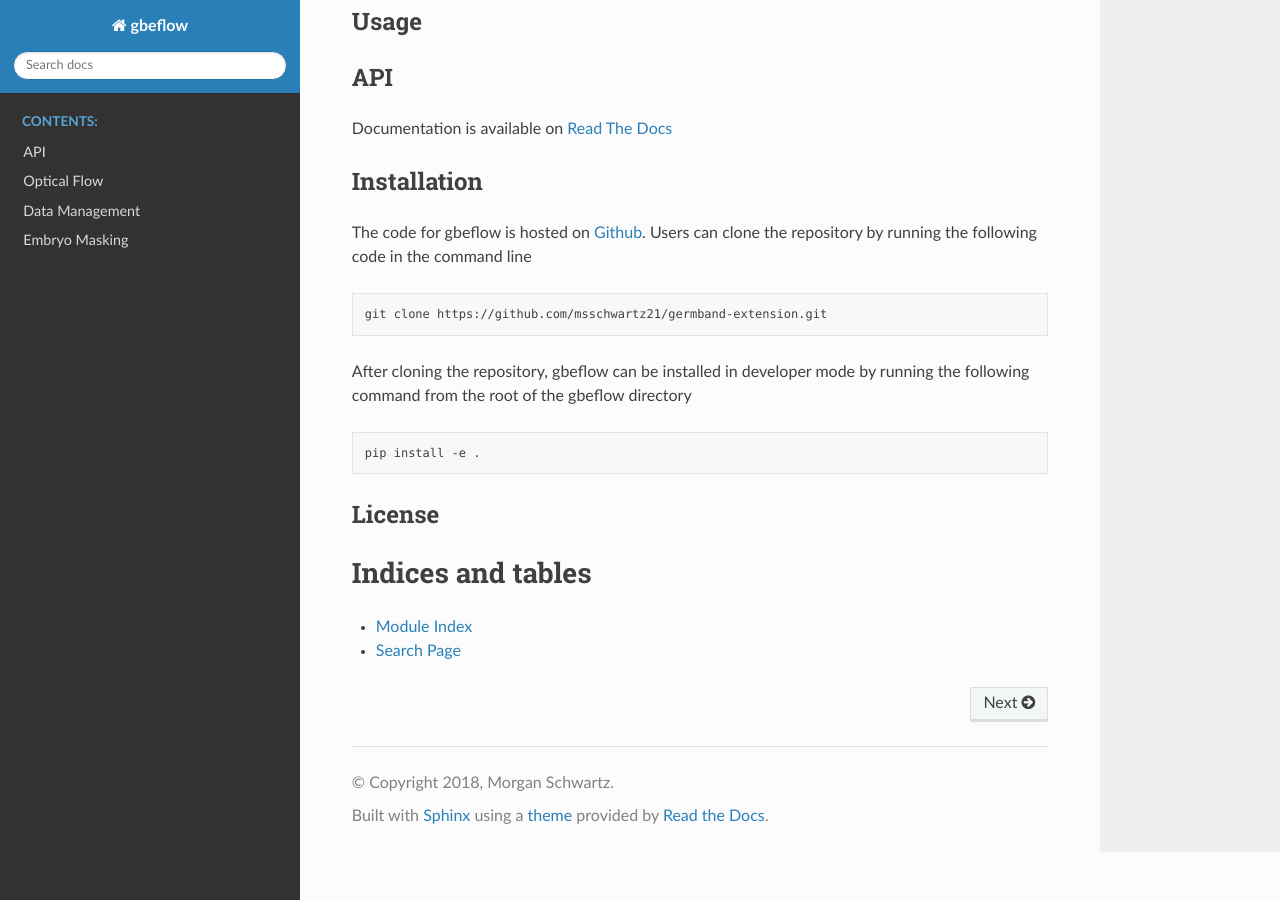
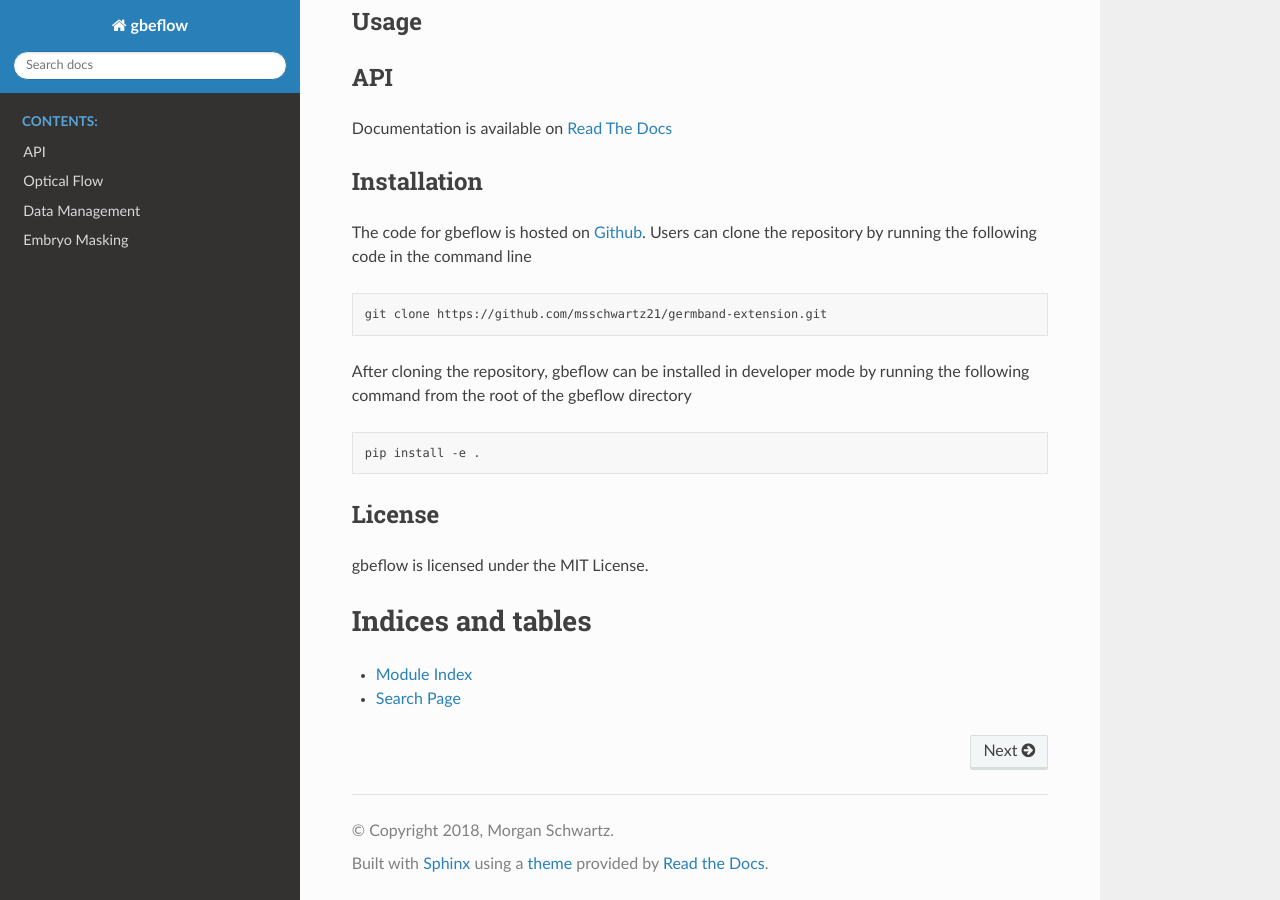
Before and after one commit to msschwartz21/germband-extension, a Sphinx documentation site: the page built from docs/index.rst, in a window 1280 px wide and 900 px high, scrolled down 780 px. Built offline with Sphinx 7.4.7 and the Read the Docs theme 2.0.0, drawn with Linux system fonts in a browser that asks for light colours; some of the changed lines change nothing that is shown.

Commit message:
Further outlining

```diff
--- a/README.rst
+++ b/README.rst
@@ -26,3 +26,4 @@
 
 License
 --------
+gbeflow is licensed under the MIT License.
--- a/docs/conf.py
+++ b/docs/conf.py
@@ -51,7 +51,8 @@
 extensions = [
     'sphinx.ext.autodoc',
     'sphinx.ext.mathjax',
-    'sphinx.ext.napoleon'
+    'sphinx.ext.napoleon',
+    'nbsphinx'
 ]
 
 napoleon_google_docstring = False
@@ -80,7 +81,8 @@
 # List of patterns, relative to source directory, that match files and
 # directories to ignore when looking for source files.
 # This pattern also affects html_static_path and html_extra_path.
-exclude_patterns = ['_build', 'Thumbs.db', '.DS_Store','source/.ipynb_checkpoints/*','.ipynb_checkpoints']
+exclude_patterns = ['_build', 'Thumbs.db', '.DS_Store',
+                    'source/.ipynb_checkpoints/*','.ipynb_checkpoints','**.ipynb_checkpoints']
 
 # The name of the Pygments (syntax highlighting) style to use.
 pygments_style = None
```
